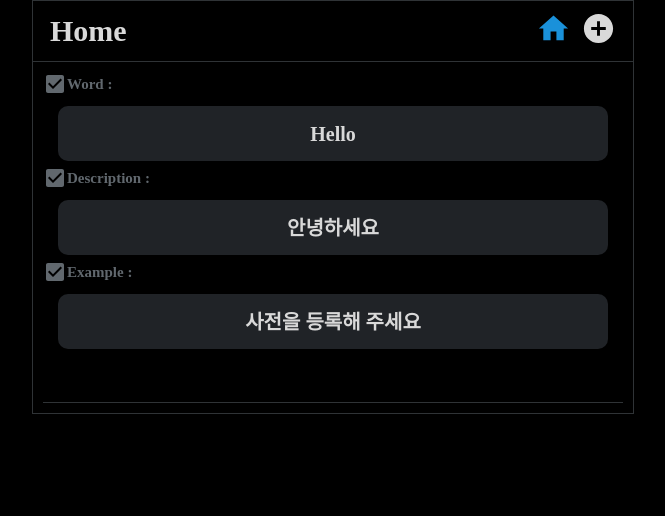
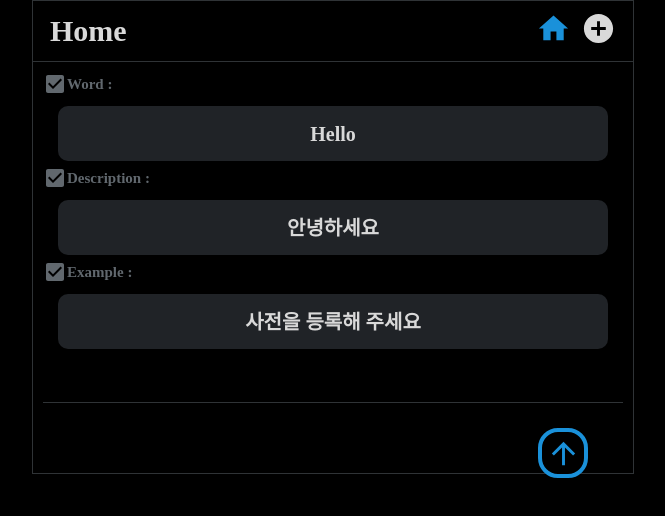
Before and after one commit to wglee0511/word-collection, a React (Create React App) app: page / in a window 1280 px wide. Shown: the top 516 px of the page, without its empty margins (307-972 px from the left). Built offline with nearby package versions, Linux system fonts and the light colour scheme; no server answers; the database is empty.

Commit message:
Add scrollTo

```diff
--- a/src/App.js
+++ b/src/App.js
@@ -15,10 +15,12 @@ import { Grid } from "react-spinners-css";
 function App(props) {
   const dispatch = useDispatch();
   const isLoaded = useSelector((state) => state.dictionary.isLoaded);
+  const buttonColor = theme.buttonColor;
+
   useEffect(() => {
     dispatch(actionLoadForFirestore());
   }, [isLoaded]);
-  const buttonColor = theme.buttonColor;
+
   return (
     <Wrapper className="App">
       <MetaScript />
@@ -26,6 +28,7 @@ function App(props) {
         <NavDiv>
           <Navigation />
         </NavDiv>
+
         <Switch>
           <Route exact path="/">
             {isLoaded ? (
@@ -37,9 +40,7 @@ function App(props) {
               </LoaderWrapper>
             )}
           </Route>
-
           <Route exact path="/add" component={Add} />
-
           <Route exact path="/detail/:index" component={Detail} />
           <Redirect from="*" to="/" />
         </Switch>
--- a/src/components/Main.js
+++ b/src/components/Main.js
@@ -4,6 +4,8 @@ import React from "react";
 import { useEffect } from "react";
 import { useSelector } from "react-redux";
 import { useState } from "react";
+import ArrowUpwardIcon from "@material-ui/icons/ArrowUpward";
+import theme from "../theme";
 
 const Main = (props) => {
   const [dictionary, setDictionary] = useState([]);
@@ -13,15 +15,55 @@ const Main = (props) => {
     setDictionary([...dictionaryList]);
   }, [dictionaryList]);
 
+  const handleButtonClick = () => {
+    window.scrollTo({ top: 0, left: 0, behavior: "smooth" });
+  };
+
   return (
     <Wrapper>
       {dictionary.map((each, index) => {
         return <Note dictionary={each} key={index} index={index} />;
       })}
+      <BottomDiv>
+        <Upbutton onClick={handleButtonClick}>
+          <ArrowUpwardIcon fontSize="large" />
+        </Upbutton>
+      </BottomDiv>
     </Wrapper>
   );
 };
 
 const Wrapper = styled.div``;
 
+const BottomDiv = styled.div`
+  position: sticky;
+  height: 60px;
+  bottom: 50px;
+  display: flex;
+  align-items: center;
+  justify-content: flex-end;
+  margin-right: 30px;
+`;
+
+const Upbutton = styled.button`
+  background-color: ${theme.bgColor};
+  color: ${theme.buttonColor};
+  font-size: 30px;
+  height: 50px;
+  width: 50px;
+  font-weight: 800;
+  display: flex;
+  justify-content: center;
+  align-items: center;
+  margin: 25px 15px 5px 15px;
+  border-radius: 20px;
+  border: 4px solid ${theme.buttonColor};
+  cursor: pointer;
+  transition: background-color 0.2s;
+  &:hover {
+    border: 4px solid ${theme.fontColor};
+    color: ${theme.fontColor};
+  }
+`;
+
 export default Main;
```
